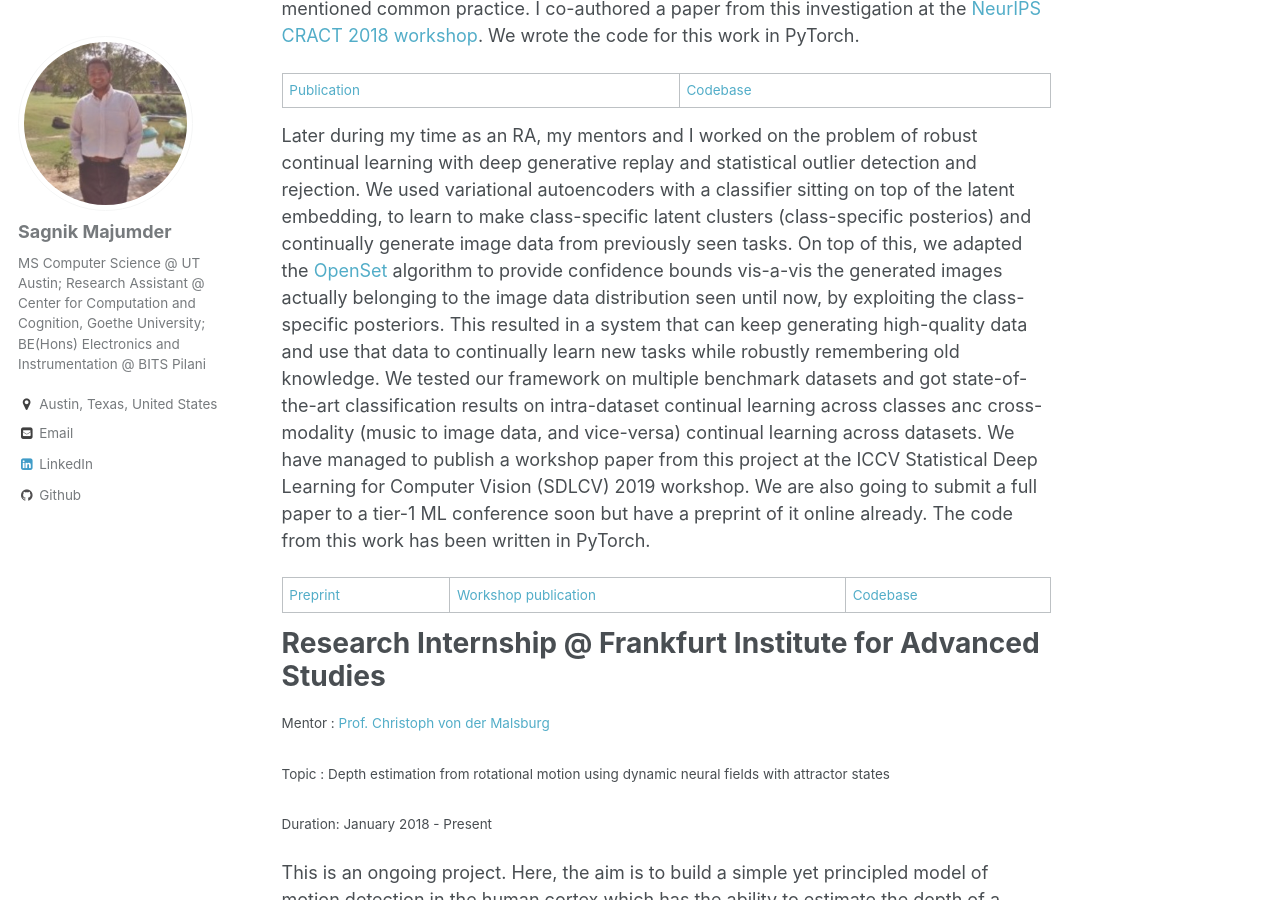
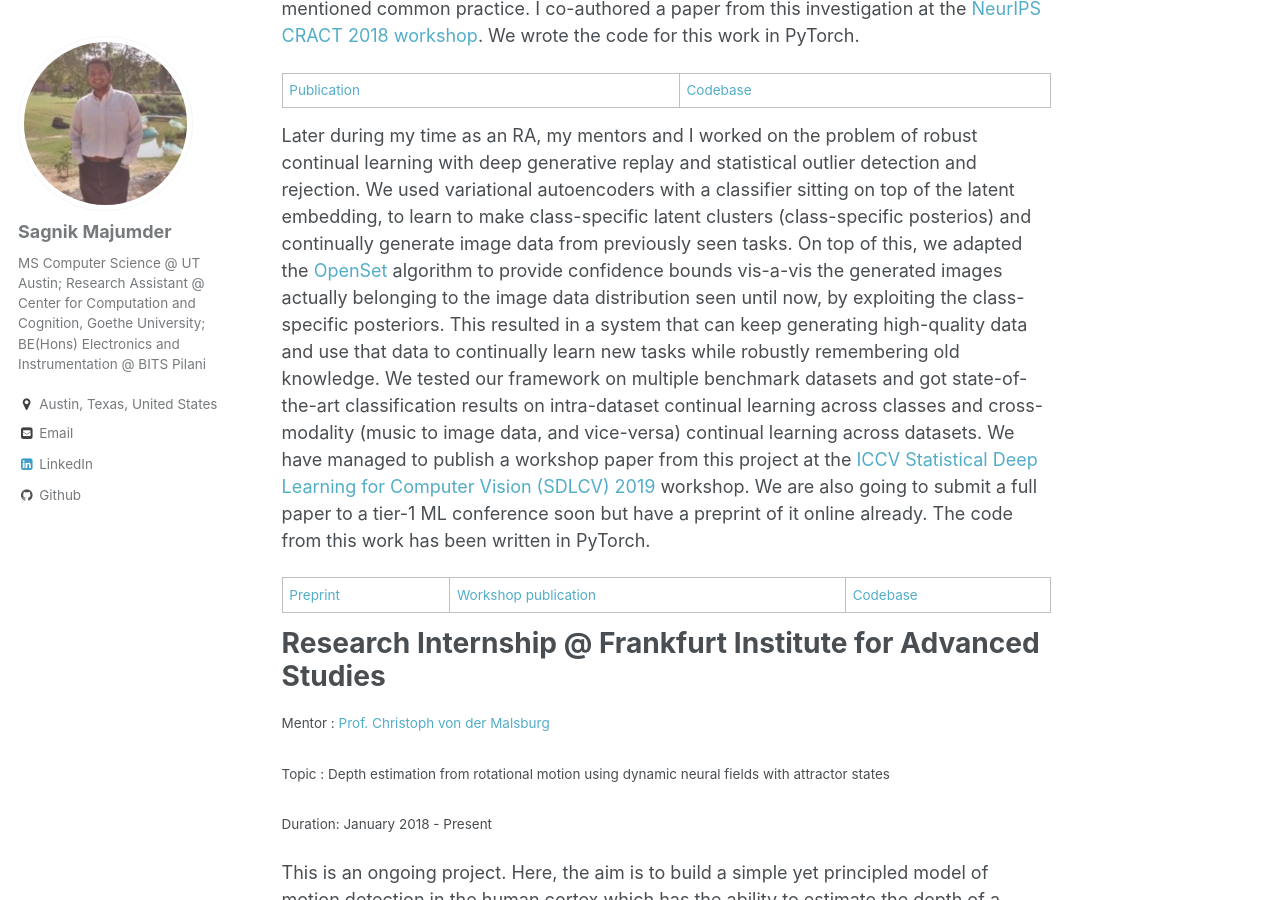
Before and after one commit to SAGNIKMJR/sagnikmjr.github.io, a Jekyll site: the page built from _pages/research.md, in a window 1280 px wide and 900 px high, scrolled down 865 px. Built offline with Jekyll 4.4.1, drawn with Linux system fonts in a browser that asks for light colours.

Commit message:
research conference links update

```diff
--- a/_pages/research.md
+++ b/_pages/research.md
@@ -27,7 +27,7 @@ I also got an opportunity to investigate a common trend of montonically incremen
 
 [Publication](https://arxiv.org/abs/1812.05836)|[Codebase](https://github.com/MrtnMndt/Rethinking_CNN_Layerwise_Feature_Amounts)
 
-Later during my time as an RA, my mentors and I worked on the problem of robust continual learning with deep generative replay and statistical outlier detection and rejection.  We used variational autoencoders with a classifier sitting on top of the latent embedding, to learn to make class-specific latent clusters (class-specific posterios) and continually generate image data from previously seen tasks. On top of this, we adapted the [OpenSet](https://arxiv.org/abs/1511.06233) algorithm to provide confidence bounds vis-a-vis the generated images actually belonging to the image data distribution seen until now, by exploiting the class-specific posteriors. This resulted in a system that can keep generating high-quality data and use that data to continually learn new tasks while robustly remembering old knowledge. We tested our framework on multiple benchmark datasets and got state-of-the-art classification results on intra-dataset continual learning across classes anc cross-modality (music to image data, and vice-versa) continual learning across datasets. We have managed to publish a workshop paper from this project at the ICCV Statistical Deep Learning for Computer Vision (SDLCV) 2019 workshop. We are also going to submit a full paper to a tier-1 ML conference soon but have a preprint of it online already. The code from this work has been written in PyTorch.
+Later during my time as an RA, my mentors and I worked on the problem of robust continual learning with deep generative replay and statistical outlier detection and rejection.  We used variational autoencoders with a classifier sitting on top of the latent embedding, to learn to make class-specific latent clusters (class-specific posterios) and continually generate image data from previously seen tasks. On top of this, we adapted the [OpenSet](https://arxiv.org/abs/1511.06233) algorithm to provide confidence bounds vis-a-vis the generated images actually belonging to the image data distribution seen until now, by exploiting the class-specific posteriors. This resulted in a system that can keep generating high-quality data and use that data to continually learn new tasks while robustly remembering old knowledge. We tested our framework on multiple benchmark datasets and got state-of-the-art classification results on intra-dataset continual learning across classes and cross-modality (music to image data, and vice-versa) continual learning across datasets. We have managed to publish a workshop paper from this project at the [ICCV Statistical Deep Learning for Computer Vision (SDLCV) 2019](http://www.sdlcv-workshop.com/) workshop. We are also going to submit a full paper to a tier-1 ML conference soon but have a preprint of it online already. The code from this work has been written in PyTorch.
 
 [Preprint](https://arxiv.org/abs/1905.12019)|[Workshop publication](https://arxiv.org/abs/1908.09625)|[Codebase](https://github.com/MrtnMndt/meta-learning-CODEBRIM)
 
```
